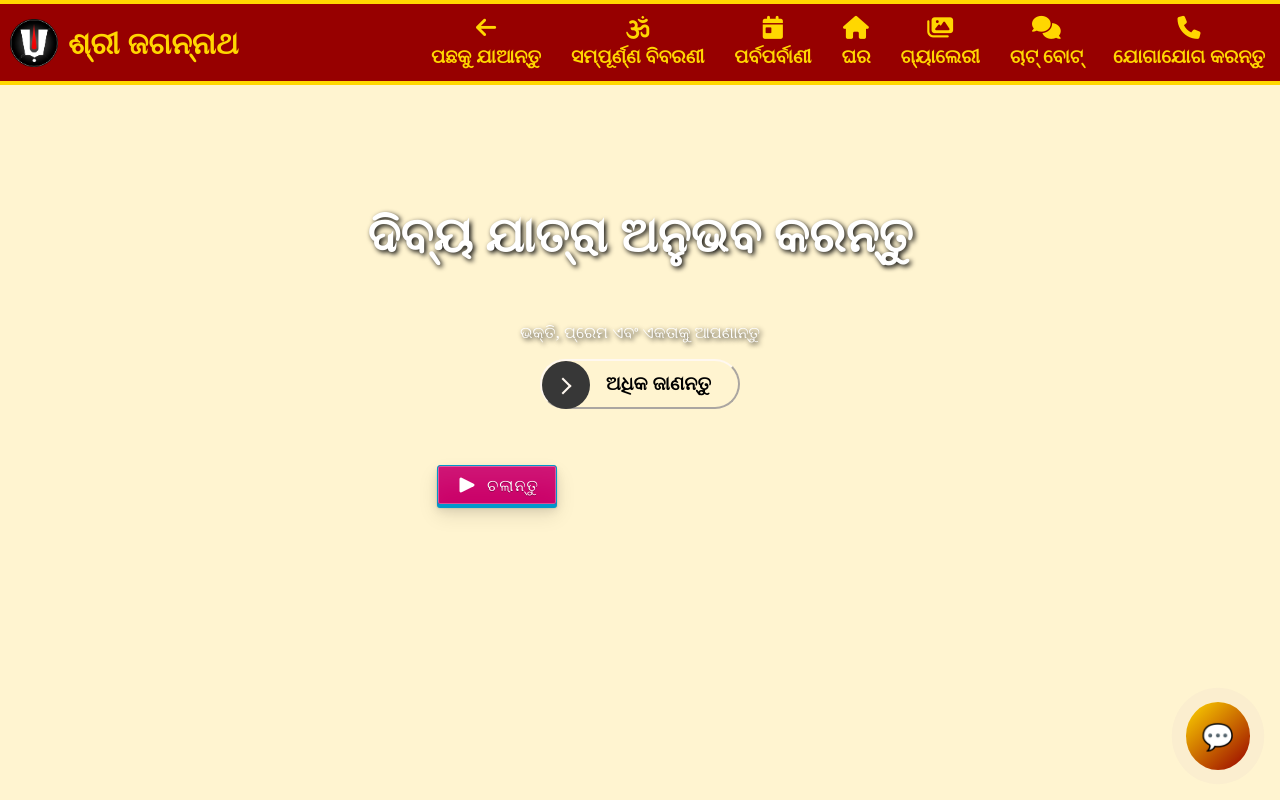
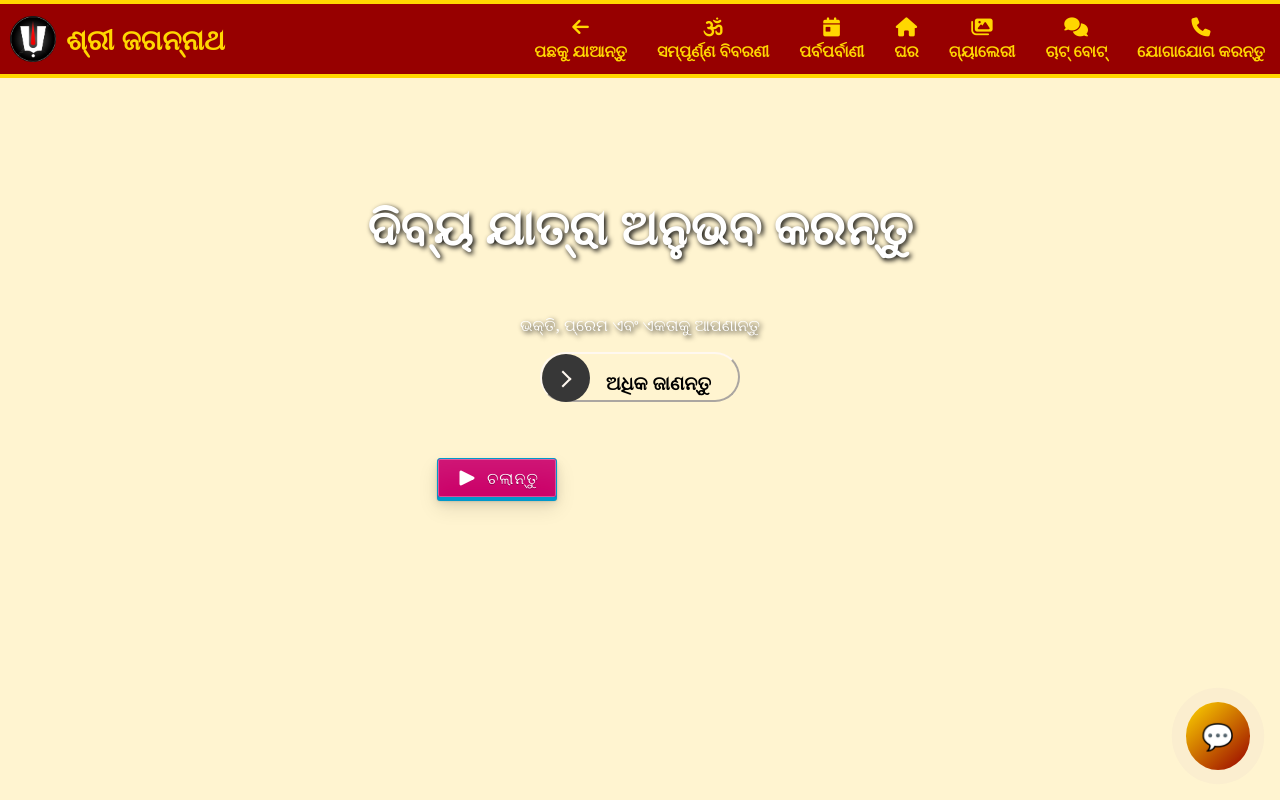
Before and after one commit to Shrriman/Shri-Jagannath, a plain HTML site: page web5.html in a window 1280 px wide. Drawn offline with Linux system fonts and the light colour scheme.

Commit message:
Update web5.html

```diff
--- a/web5.html
+++ b/web5.html
@@ -156,7 +156,7 @@
         }
 
         .left-section .logo {
-          width: 48px; /* Adjust the size of the logo */
+          width: 46px; /* Adjust the size of the logo */
           height: auto;
           margin-right: 10px;/* Space between logo and text */
             margin-left: 10px;
@@ -164,7 +164,7 @@
 
         .left-section .logo-text {
           color: #ffd700;
-          font-size: 30px;
+          font-size: 28px;
           font-weight: bold;
         }
 
@@ -182,7 +182,7 @@
 
         .golden-navbar a {
           color: #ffd700;
-          font-size: 19px;
+          font-size: 16px;
           font-weight: bold;
           text-decoration: none;
           transition: 0.3s ease;
@@ -193,7 +193,7 @@
         }
 
         .golden-navbar a i {
-          font-size: 23px;
+          font-size: 19px;
           margin-bottom: 4px;
           display: block;
         }
```
